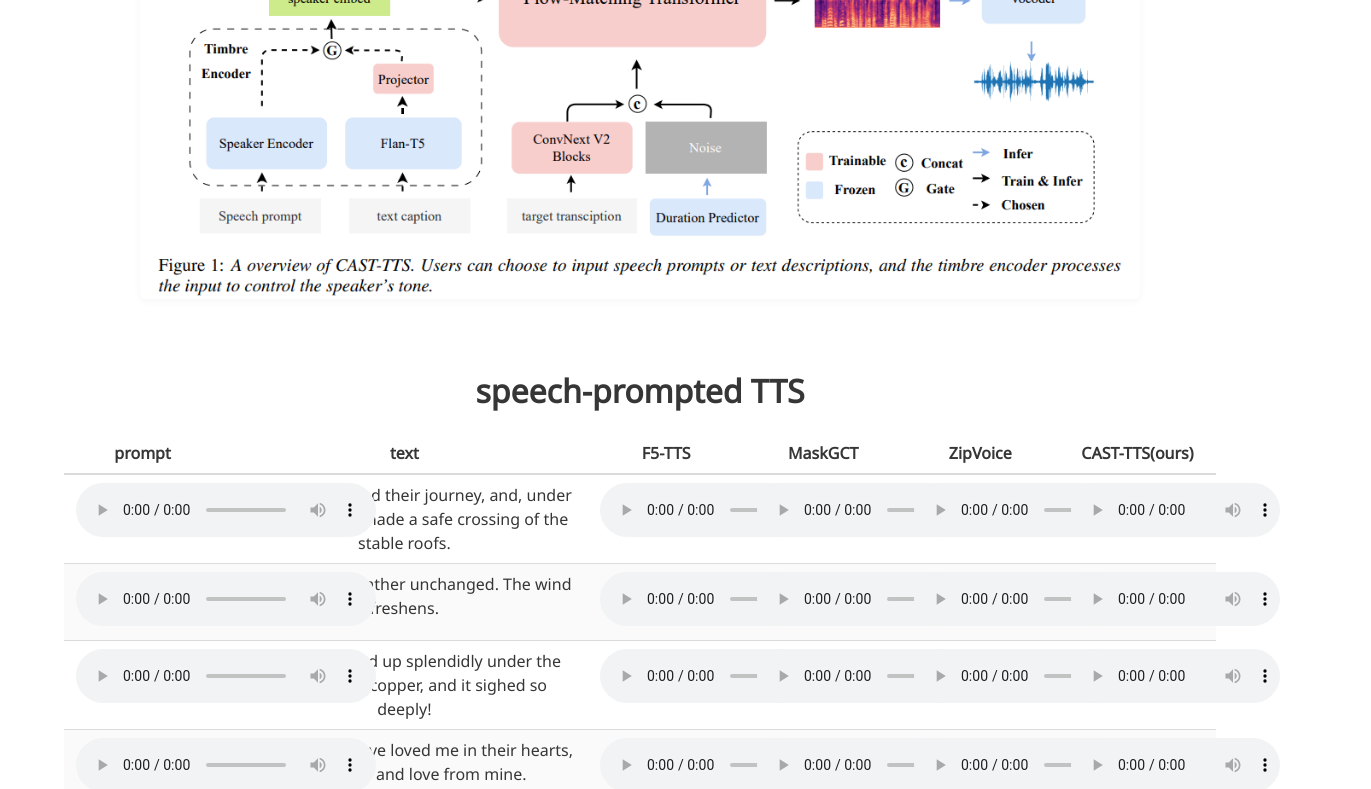
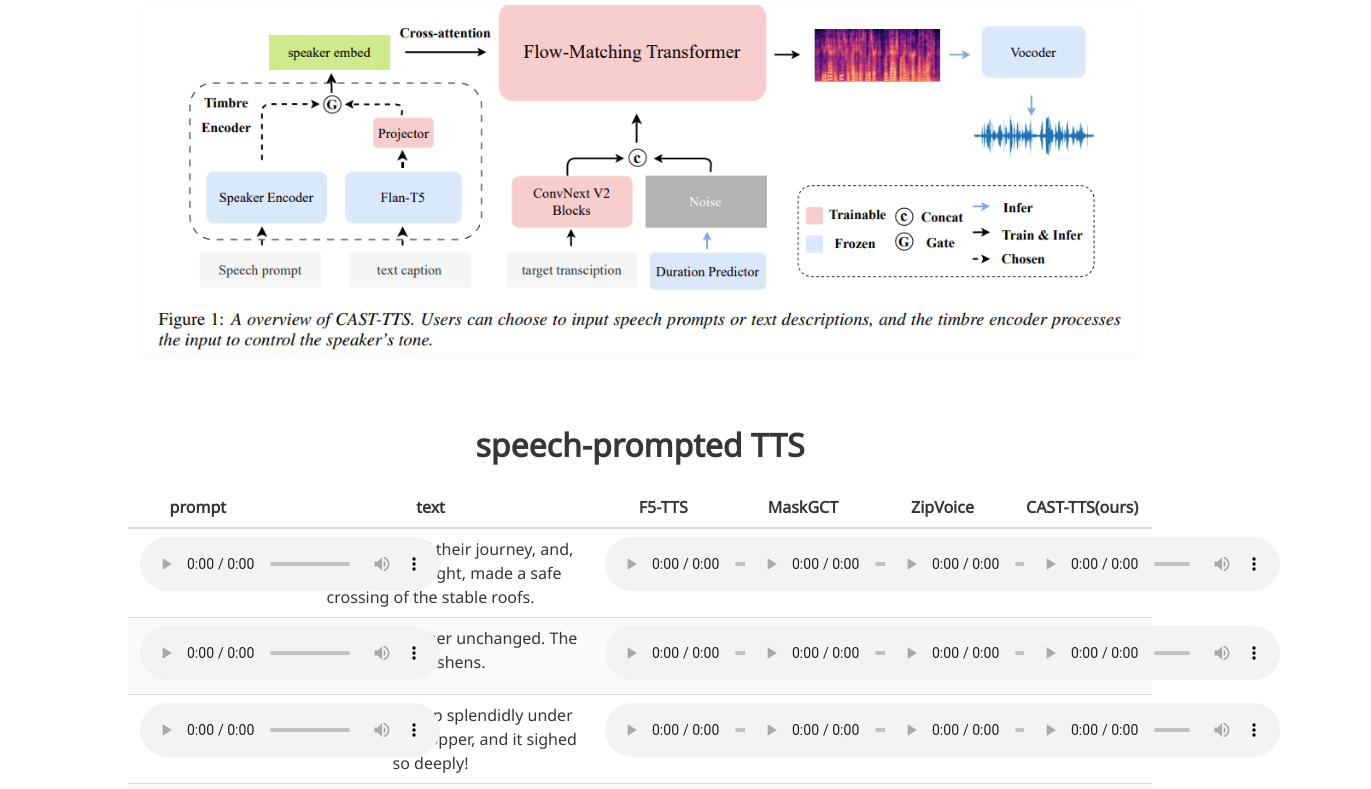
Before and after one commit to HiRookie9/CAST-TTS-Page, a plain HTML site: page index.html in a window 1280 px wide. Shown: the part 679-1468 px from the top of the page, 1371 px wide, since content can reach past the window. Drawn offline with nearby package versions, Linux system fonts and the light colour scheme; some icons are missing; files whose address does not match are found by name; a web font is replaced by a local one.

Commit message:
Update index.html

```diff
--- a/index.html
+++ b/index.html
@@ -6,7 +6,7 @@
         content="CAST-TTS">
   <meta name="keywords" content="CAST-TTS, speech">
   <meta name="viewport" content="width=device-width, initial-scale=1">
-  <title>PicoAudio2</title>
+  <title>CAST-TTS</title>
   <link rel="stylesheet" href="https://cdnjs.cloudflare.com/ajax/libs/font-awesome/6.4.0/css/all.min.css">
   <link rel="stylesheet" href="https://cdnjs.cloudflare.com/ajax/libs/academicons/1.9.4/css/academicons.min.css">
   <style>
@@ -34,7 +34,7 @@
       height: 25%;
     }
     .audio-wrapper audio {
-      width: 100%;
+      width: 80%;
       display: block;
       margin: 0 auto;
       height: 20px;
@@ -91,8 +91,8 @@
       margin-top: 18px;
     }
     .container.is-max-desktop {
-      max-width: 90vw !important;
-      width: 90vw !important;
+      max-width: 80vw !important;
+      width: 80vw !important;
     }
   </style>
   <!-- 可选: 引入Google Analytics -->
```
